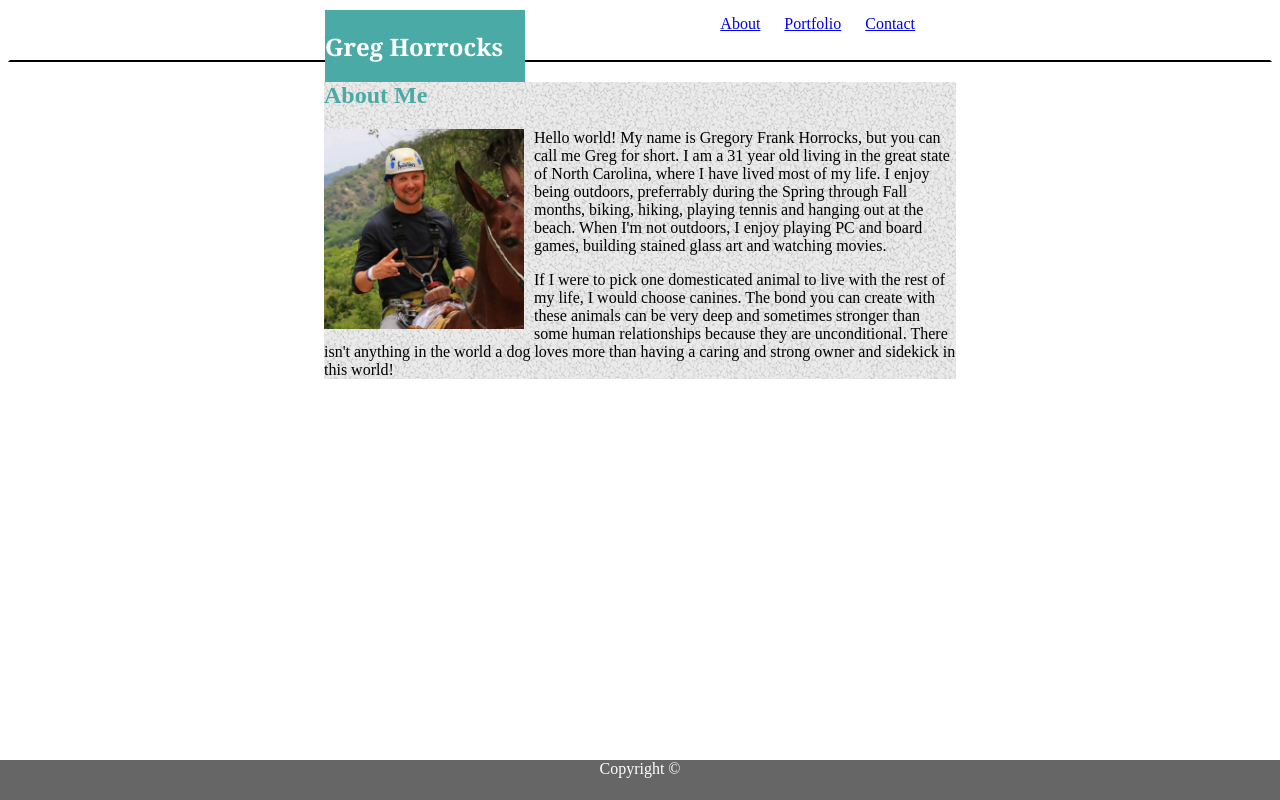
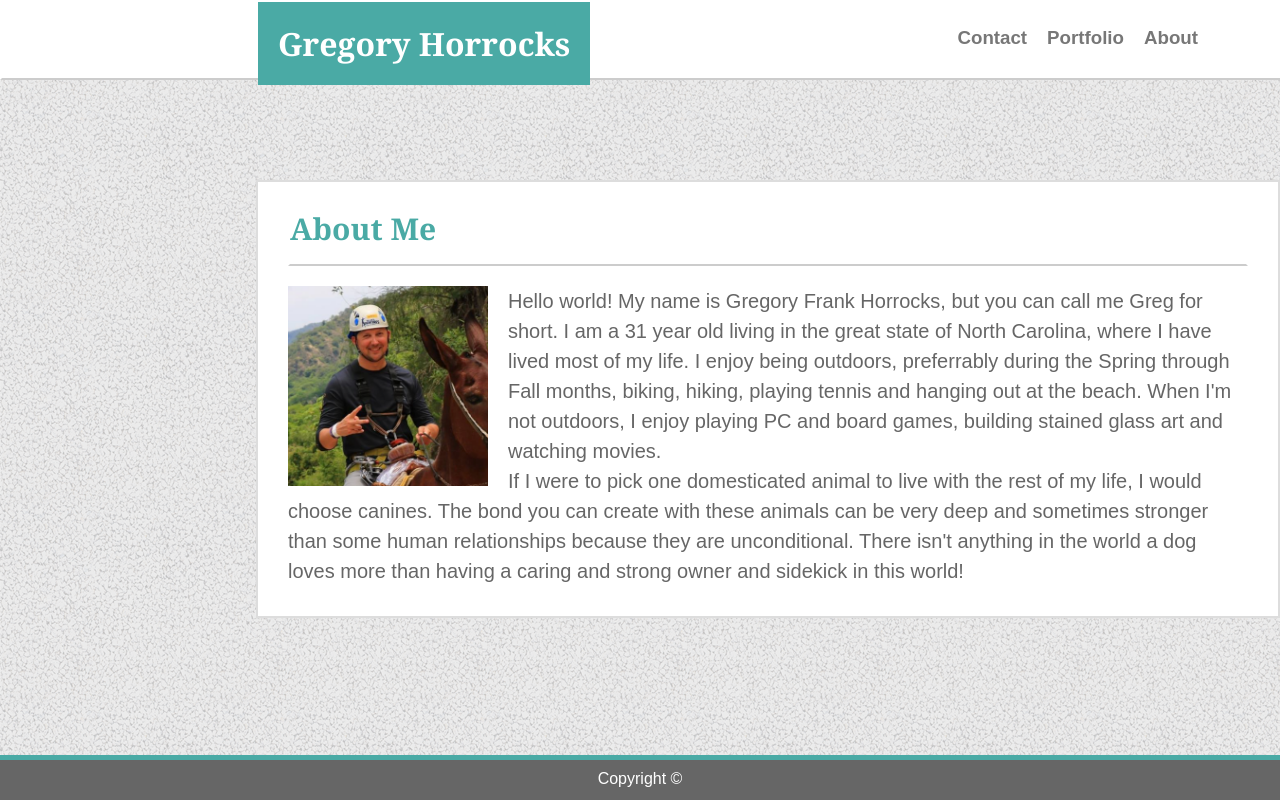
Before and after one commit to gfhorrocks/Basic-Portfolio, a plain HTML site: page index.html in a window 1280 px wide. Drawn offline with Linux system fonts and the light colour scheme; a script that the page names is missing.

Commit message:
complete overhaul

```diff
--- a/assets/css/style.css
+++ b/assets/css/style.css
@@ -1,104 +1,109 @@
-header{
-    display: block;
-    height: 50px;
-    position: relative;
-    border-style: solid;
-    border-width: 2px;
-    border-left-color: white;
-    border-right-color: white;
-    border-top-color: white;
-    border-bottom-color: black;
-
-}
-
-a{
-    padding: 0px 20px 0px 0px;
-}
-
-#myimage{
-    float: left;
-    padding-right: 10px;
-
-}
-
-#bgimage{
-    background-image: url("/assets/images/gravel.png");
-    background-repeat: repeat;
-    width: 200;
-}
-body{
-    font: 'Arial','Helvetica Neue','Helvetica','sans-serif';
-
-
-
-
+*{
+    padding: 0px;
+    margin: 0px;
+    font-family: 'Arial', 'Helvetica Neue', Helvetica, sans-serif;
 
 }
 
 h1{
-    font-family: 'Georgia', 'Times', 'Times New Roman', 'serif';
-    color: white;
+    font-family: 'Georgia', Times, 'Times New Roman', serif;
 }
 
-h2{
-    color: #4aaaa5;
+a{
+    color: #777777;
+    text-decoration: none;
 }
 
-.topmenu{
-    /* display: block;
-    height: 50px;
-    position: relative;
+header{
+    width: 100%;
+    height: 76px;
     border-style: solid;
     border-width: 2px;
-    border-left-color: white;
-    border-right-color: white;
-    border-top-color: white;
-    border-bottom-color: black; */
+    border-left-color:  #ffffff;
+    border-right-color:  #ffffff;
+    border-top-color:  #ffffff;
+    border-bottom-color: #cccccc;
     background: #ffffff;
-    margin: auto;
-    height: 10%;
-    min-width: 25%;
-    max-width: 50%;
-    background: white;
-    align-content: center;
 }
 
-#name{
-    background: #4aaaa5;
-    float: left;
-    width: 200px;
-
-
+.topcontent{
+    display: block;
+    margin-left: 20%;
+    width: 960px;
+    background: #ffffff;
 
 }
 
-.links{
-    float: right;
-    margin-top: fit-content;
-    padding: 5px 20px 5px 0px;
-
-
-
+.name{
+    float: left;
+    width: fit-content;
+    padding: 20px;
+    color: white;
+    background: #4aaaa5;
 }
 
-.mainregion{
-    display: block;
-    position: relative;
-    height: fit-content;
-    width: 50%;
-    margin: auto;
+.links ul li{
+    margin-top: 20px;
+    list-style: none;
+    display: inline-flex;
+    padding: 5px 20px 5px 0px;
+    float: right;
+}
 
+body{
+    background-image: url("/assets/images/gravel.png");
+    background-repeat: repeat;
 }
 
 footer{
+    border-style: solid;
+    border-top-color: #4aaaa5;
+    border-width: 5px 0px 0px 0px;
     position: fixed;
+    background: #666666;
     left: 0;
     bottom: 0;
-    background: #666666;
     color: white;
     height: 5%;
     width: 100%;
     text-align: center;
+    margin-top: 10px;
+}
+
+.maincontent{
+    font-size: 20px;
+    color: #666666;
+    line-height: 30px;
+    margin-top: 100px;
+    display: block;
+    border-style: solid;
+    border-width: 2px;
+    border-color: #dddddd;
+    margin-left: 20%;
+    width: 960px;
+    padding: 30px;
+    background: #ffffff;
+}
+
+.left{
+    float: left;
+}
+
+img{
+    margin: 0px 20px 0px 0px;
+}
+
+h2{
+    font-family: 'Georgia', Times, 'Times New Roman', serif;
+    color: #4aaaa5;
+    margin: 0px 0px 20px 0px;
+    padding-bottom: 20px;
+    border-style: solid;
+    border-width: 2px;
+    border-left-color:  #ffffff;
+    border-right-color:  #ffffff;
+    border-top-color:  #ffffff;
+    border-bottom-color: #cccccc;
 
 }
 
@@ -106,4 +111,8 @@ footer{
     content: "";
     display: block;
     clear: both;
-  }
+}
+
+#copyright{
+    margin-top: 10px;
+}
--- a/index.html
+++ b/index.html
@@ -4,7 +4,7 @@
 <head>
     <meta charset="utf-8" />
     <meta http-equiv="X-UA-Compatible" content="IE=edge">
-    <title>Page Title</title>
+    <title>About Me Page</title>
     <meta name="viewport" content="width=device-width, initial-scale=1">
     <link rel="stylesheet" type="text/css" media="screen" href="assets/css/style.css" />
     <script src="main.js"></script>
@@ -12,48 +12,61 @@
 
 <body>
     <header>
-        <div class="topmenu">
-            <section id="name">
-                <h1>Greg Horrocks</h1>
-            </section>
-            <section class="links">
-                <a href="#">About</a>
-                <a href="portfolio.html">Portfolio</a>
-                <a href="contact.html">Contact</a>
-            </section>
+        <div class="topcontent">
+            <div class="name">
+                <h1>Gregory Horrocks</h1>
+            </div>
+
+            <div class="links">
+                <ul>
+                    <li><a href="#">
+                            <h3>About</h2>
+                        </a></li>
+                    <li><a href="portfolio.html">
+                            <h3>Portfolio</h2>
+                        </a></li>
+                    <li><a href="contact.html">
+                            <h3>Contact</h2>
+                        </a></li>
+                </ul>
+            </div>
         </div>
     </header>
 
-    <div class="mainregion" id="bgimage">
+    <div class="maincontent">
         <h2>About Me</h2>
-        <section id="myimage">
-            <img src="assets/images/ProfilePic.png" alt="ProfilePic" height="200px" width="200px">
+        <section>
+            <img class="left" src="assets/images/ProfilePic.png" alt="ProfilePic" height="200px" width="200px">
         </section>
 
         <section>
             <p>
-                Hello world! My name is Gregory Frank Horrocks, but you can call me Greg for short. I am a 31 year old
+                Hello world! My name is Gregory Frank Horrocks, but you can call me Greg for short. I am a 31 year
+                old
                 living in the great state of North Carolina, where I have lived most of my life. I enjoy being
                 outdoors,
-                preferrably during the Spring through Fall months, biking, hiking, playing tennis and hanging out at
+                preferrably during the Spring through Fall months, biking, hiking, playing tennis and hanging out
+                at
                 the
                 beach. When I'm not outdoors, I enjoy playing PC and board games, building stained glass art and
                 watching
                 movies.
             </p>
             <p>
-                If I were to pick one domesticated animal to live with the rest of my life, I would choose canines. The
+                If I were to pick one domesticated animal to live with the rest of my life, I would choose canines.
+                The
                 bond you can create with these animals can be very deep and sometimes stronger than some human
-                relationships because they are unconditional. There isn't anything in the world a dog loves more than
+                relationships because they are unconditional. There isn't anything in the world a dog loves more
+                than
                 having a caring and strong owner and sidekick in this world!
             </p>
         </section>
     </div>
-
-    <footer>
+<footer>
+    <section id="copyright">
         Copyright &copy;
-    </footer>
-
+    </section>
+</footer>
 </body>
 
 </html>
```
Also changed, not shown: 2 other files.
